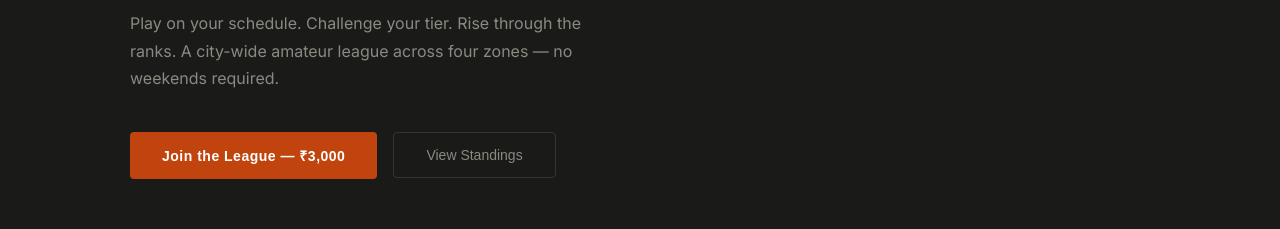
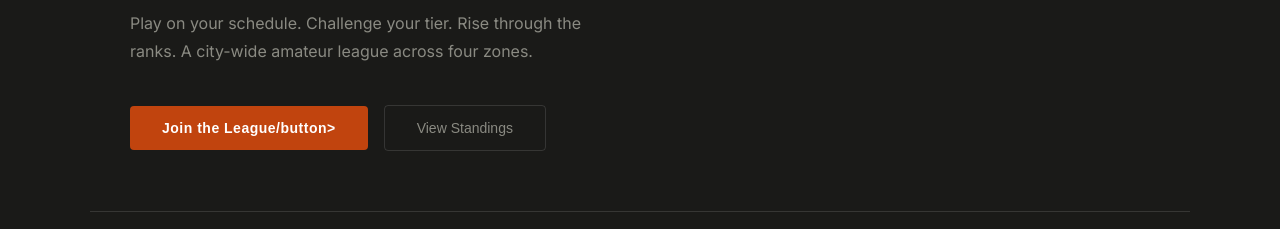
Before and after one commit to Amyth03/Bangari-Tennis-League, a plain HTML site: page index.html in a window 1280 px wide. Shown: the part 378-607 px from the top of the page. Drawn offline with nearby package versions, Linux system fonts and the light colour scheme.

Commit message:
Update title and hero subtext in index.html
Corrected the title and modified the hero subtext for clarity.

```diff
--- a/index.html
+++ b/index.html
@@ -3,7 +3,7 @@
 <head>
 <meta charset="UTF-8">
 <meta name="viewport" content="width=device-width, initial-scale=1.0">
-<title>Bangalore Tennis League</title>
+<title>Bangari Tennis League</title>
 <style>
   @import url('https://fonts.googleapis.com/css2?family=Bebas+Neue&family=Inter:wght@300;400;500;600&family=DM+Mono:wght@400;500&display=swap');
 
@@ -530,9 +530,9 @@
   <div class="hero">
     <p class="hero-eyebrow">Season 1 · Now Open</p>
     <h1>Bangalore<em>Tennis League</em></h1>
-    <p class="hero-sub">Play on your schedule. Challenge your tier. Rise through the ranks. A city-wide amateur league across four zones — no weekends required.</p>
+    <p class="hero-sub">Play on your schedule. Challenge your tier. Rise through the ranks. A city-wide amateur league across four zones. </p>
     <div class="hero-actions">
-      <button class="btn-primary" onclick="showSection('register')">Join the League — ₹3,000</button>
+      <button class="btn-primary" onclick="showSection('register')">Join the League/button>
       <button class="btn-ghost" onclick="showSection('table')">View Standings</button>
     </div>
   </div>
```
